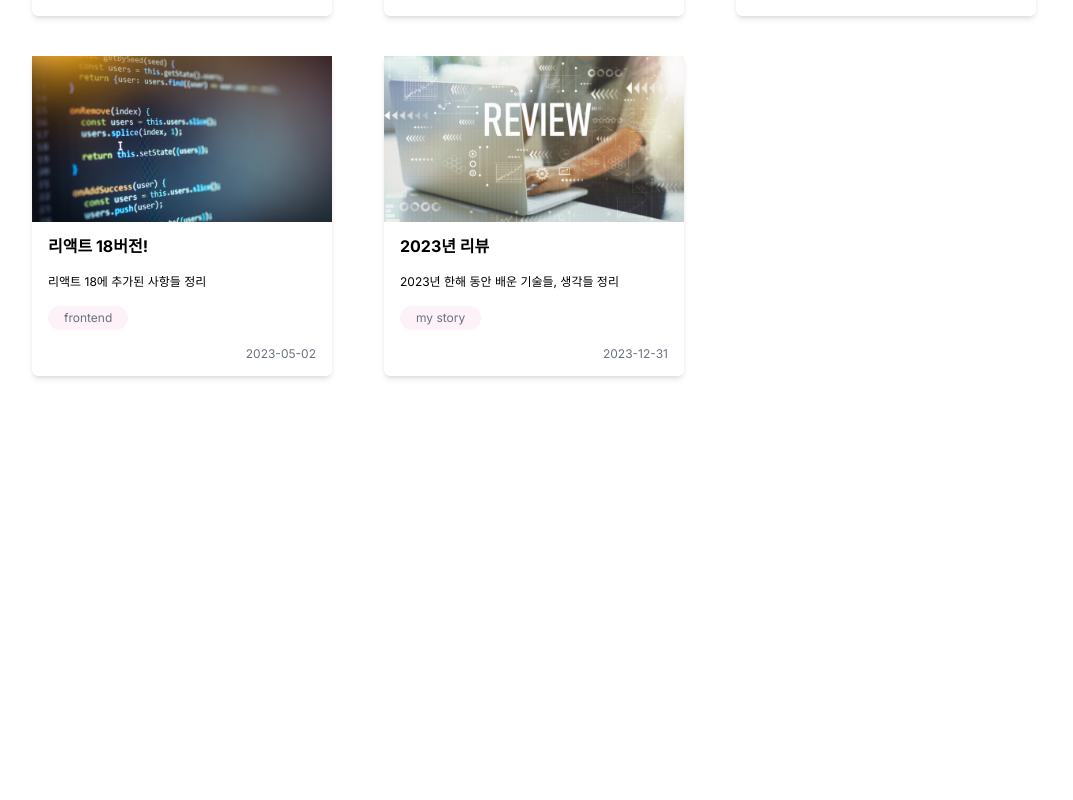
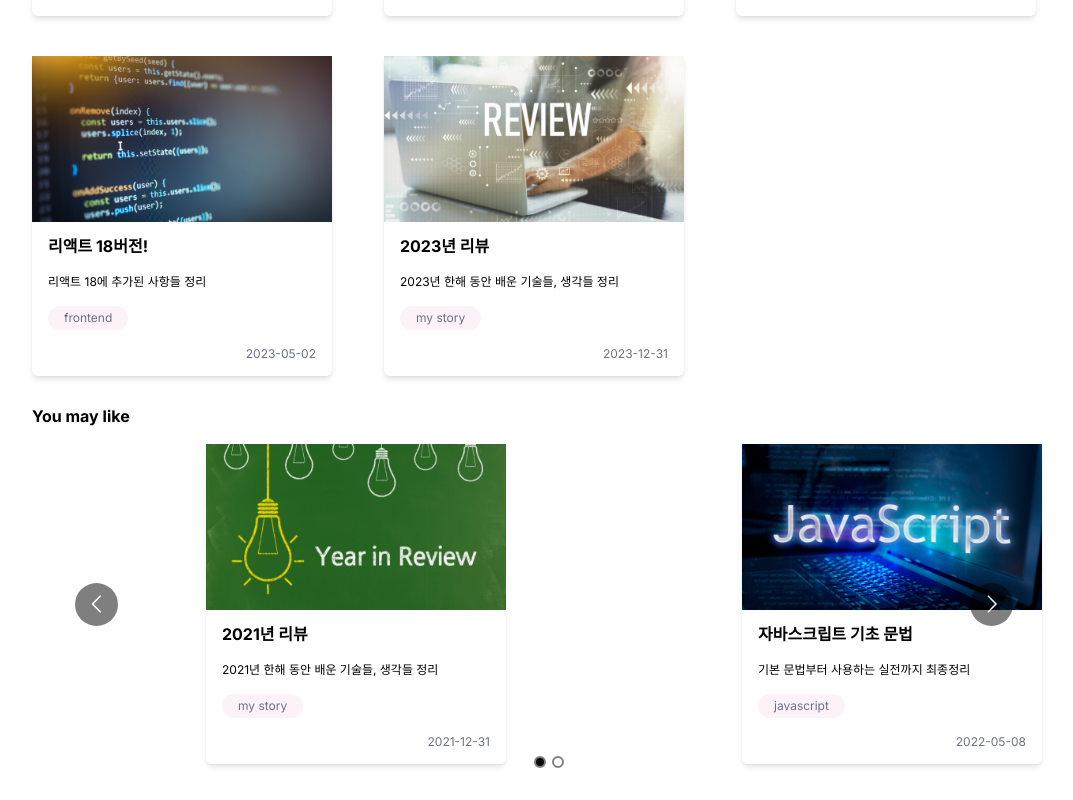
Before and after one commit to seoyoung-kim-kr/blog, a Next.js app: page / in a window 1280 px wide. Shown: the part 864-1664 px from the top of the page, without its empty margins (88-1161 px from the left). Before the commit the page ends 1268 px from the top, so only its background shows below. Built offline with nearby package versions, Linux system fonts and the light colour scheme; a web font is replaced by a local one.

Commit message:
feat : Carousel Posts 구현

```diff
--- a/app/page.tsx
+++ b/app/page.tsx
@@ -1,10 +1,12 @@
+import CarouselProvider from "@/src/components/CarouselProvider";
 import Container from "@/src/components/Container";
 import PostCard from "@/src/components/PostCard";
 import Profile from "@/src/components/Profile";
-import { getFeaturedPosts } from "@/src/service/posts";
+import { getFeaturedPosts, getNonFeaturedPosts } from "@/src/service/posts";
 
 export default async function Home() {
   const featuredPosts = await getFeaturedPosts();
+  const nonFeaturedPosts = await getNonFeaturedPosts();
 
   return (
     <>
@@ -12,12 +14,23 @@ export default async function Home() {
         <Profile />
       </section>
 
-      <Container>
-        <h1>Featured Posts</h1>
-        <section className="grid grid-cols-3 gap-x-4 gap-y-10 mt-4">
-          {featuredPosts.map((post, idx) => (
-            <PostCard post={post} key={idx} />
-          ))}
+      <Container className="space-y-7">
+        <section>
+          <h1>Featured Posts</h1>
+          <div className="grid grid-cols-3 gap-x-4 gap-y-10 mt-4">
+            {featuredPosts.map((post, idx) => (
+              <PostCard post={post} key={idx} />
+            ))}
+          </div>
+        </section>
+
+        <section>
+          <h1>You may like</h1>
+          <CarouselProvider className="mt-4 space-x-4">
+            {nonFeaturedPosts.map((post, idx) => (
+              <PostCard post={post} key={idx} />
+            ))}
+          </CarouselProvider>
         </section>
       </Container>
     </>
--- /dev/null
+++ b/src/components/CarouselProvider.tsx
@@ -0,0 +1,45 @@
+"use client";
+
+import React from "react";
+import Carousel from "react-multi-carousel";
+import "react-multi-carousel/lib/styles.css";
+
+const responsive = {
+  desktop: {
+    breakpoint: { max: 3000, min: 1024 },
+    items: 3,
+    slidesToSlide: 3, // optional, default to 1.
+  },
+  tablet: {
+    breakpoint: { max: 1024, min: 464 },
+    items: 2,
+    slidesToSlide: 2, // optional, default to 1.
+  },
+  mobile: {
+    breakpoint: { max: 464, min: 0 },
+    items: 1,
+    slidesToSlide: 1, // optional, default to 1.
+  },
+};
+
+type Props = {
+  children: React.ReactNode;
+  className: string;
+};
+
+export default function CarouselProvider({ children, className }: Props) {
+  return (
+    <Carousel
+      responsive={responsive}
+      infinite
+      arrows
+      showDots
+      containerClass="w-full pb-2"
+      itemClass="h-full flex justify-center px-2"
+      sliderClass="flex gap-4"
+      className={className}
+    >
+      {children}
+    </Carousel>
+  );
+}
--- a/src/service/posts.ts
+++ b/src/service/posts.ts
@@ -21,3 +21,9 @@ export async function getFeaturedPosts(): Promise<Post[]> {
   const featuredPosts = posts.filter((post) => post.featured);
   return featuredPosts;
 }
+
+export async function getNonFeaturedPosts(): Promise<Post[]> {
+  const posts = await getPosts();
+  const featuredPosts = posts.filter((post) => !post.featured);
+  return featuredPosts;
+}
```
